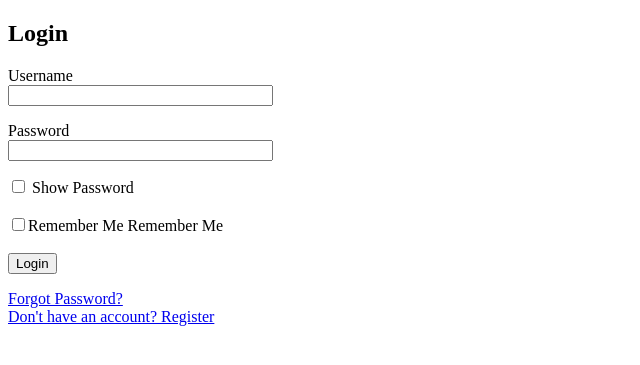
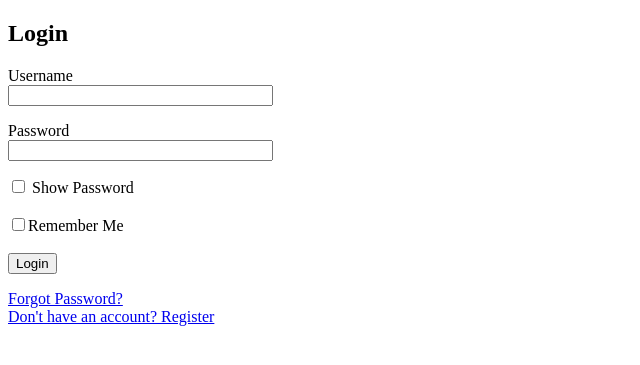
Before and after one commit to Harsha-k04/securanote, a Flask app: page /login in a window 1280 px wide. Shown: the top 365 px of the page, without its empty margins (0-640 px from the left). Run offline with Flask 3, Linux system fonts and the light colour scheme; parts of the project's set-up code (start-up, migrations or seed data) failed here and were passed over.

Commit message:
Update login.html

```diff
--- a/securanote/templates/login.html
+++ b/securanote/templates/login.html
@@ -30,7 +30,7 @@
     <p>{{ form.password.label }}<br>{{ form.password(size=30, id='password') }}</p>
 
     <label><input type="checkbox" onclick="togglePassword()"> Show Password</label><br><br>
-    <label>{{ form.remember() }}{{ form.remember.label }} Remember Me</label><br><br>
+    {{ form.remember() }}{{ form.remember.label }}<br><br>
 
     <button type="submit">Login</button>
 </form>
```
